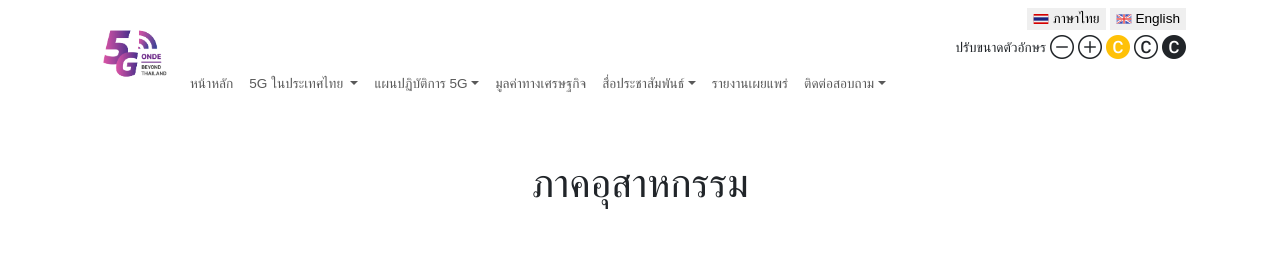
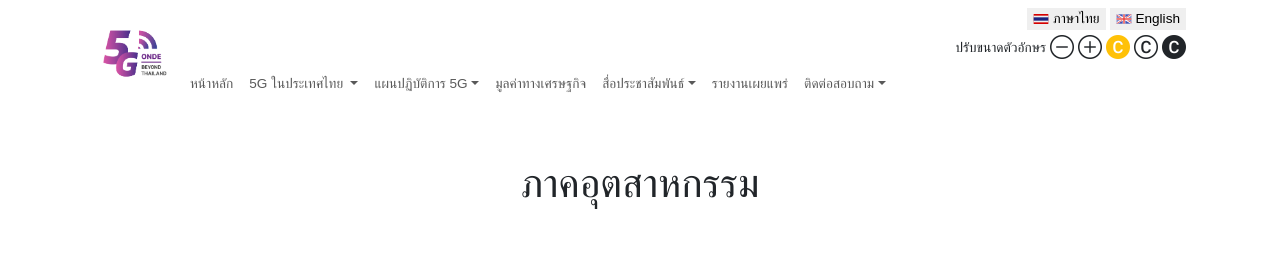
Before and after one commit to Pollux-z/5Gwebsite.github.io, a website: page Industrail5G.html in a window 1280 px wide. Shown: the top 257 px of the page. Drawn offline with nearby package versions, Linux system fonts and the light colour scheme; grey boxes are pictures that could not be loaded; a script that the page names is missing; a web font is replaced by a local one.

Commit message:
edit content

```diff
--- a/Industrail5G.html
+++ b/Industrail5G.html
@@ -5,7 +5,7 @@
     <meta charset="UTF-8">
     <meta http-equiv="X-UA-Compatible" content="IE=edge">
     <meta name="viewport" content="width=device-width, initial-scale=1.0">
-    <title>การประยุกต์ใช้ 5G ในภาคอุสาหกรรม</title>
+    <title>การประยุกต์ใช้ 5G ในภาคอุตสาหกรรม</title>
     <link rel="shortcut icon" href="source/favicons/favicon.ico" type="image/x-icon">
 
     <!-- CSS link Bootstrap  -->
@@ -32,7 +32,7 @@
     <div class="container">
         <div class="row">
             <div class="text-center my-5">
-                <h1>ภาคอุสาหกรรม</h1>
+                <h1>ภาคอุตสาหกรรม</h1>
             </div>
 
             <div class="row text-center mb-5">
```
